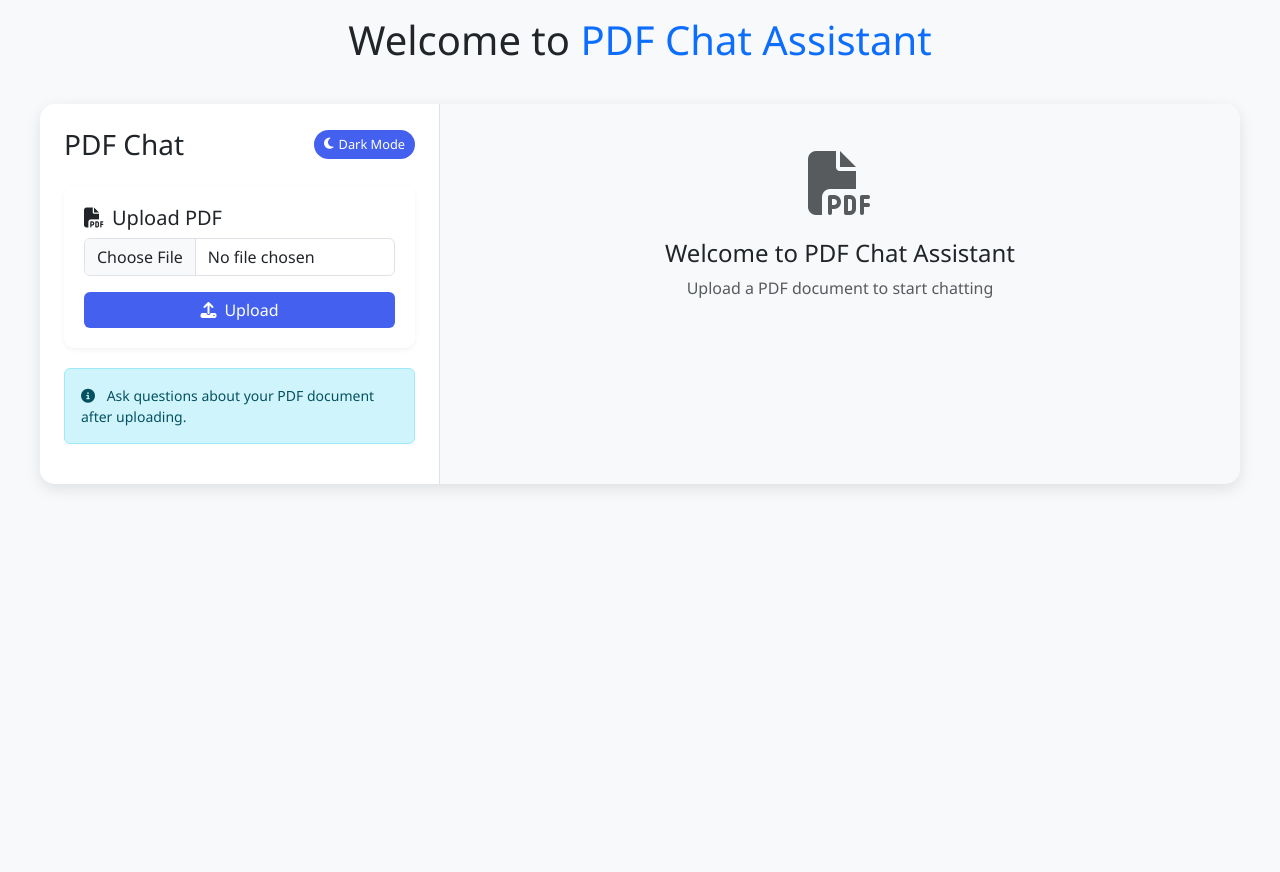
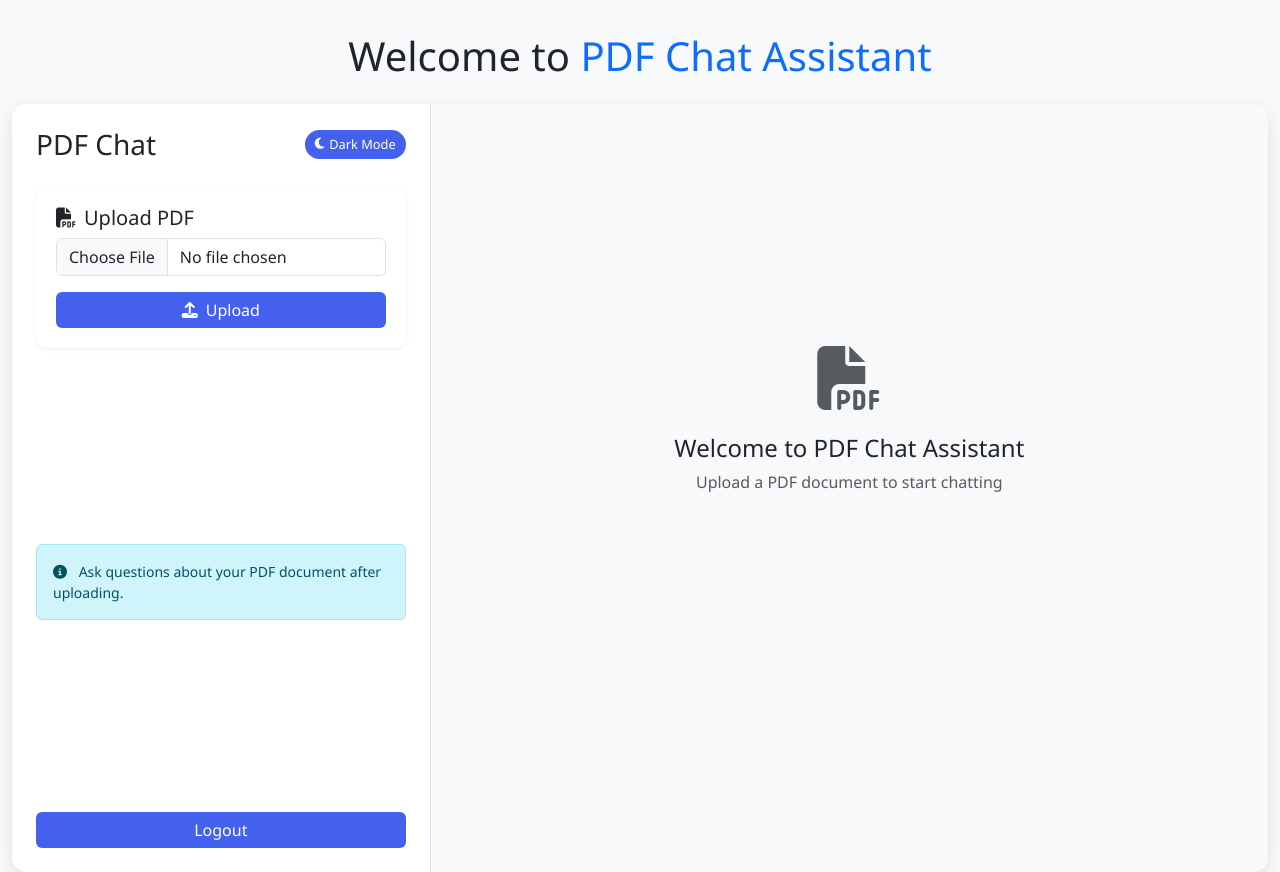
Before and after one commit to shagorrobidas/chat-bot-pdf-reader, a Django app: page /chatbot/ in a window 1280 px wide. Before the commit the page ends 489 px from the top, so only its background shows below. Run offline with Django 5.2, Linux system fonts and the light colour scheme.

Commit message:
fix design

```diff
--- a/users/templates/base.html
+++ b/users/templates/base.html
@@ -60,7 +60,8 @@
     </head>
     <body>
         <div class="container">
-            {% block content %}{% endblock %}
+            {% block content %}
+            {% endblock %}
         </div>
     </body>
 </html>
--- a/users/templates/chatbot2.html
+++ b/users/templates/chatbot2.html
@@ -36,10 +36,12 @@
                 color: var(--text-color);
                 font-family: 'Segoe UI', Tahoma, Geneva, Verdana, sans-serif;
                 transition: all 0.3s ease;
+                height: 100vh;
+                overflow: hidden;
             }
 
             .chat-container {
-            max-width: 1200px;
+                max-width: 1400px;
                 margin: 0 auto;
                 border-radius: 15px;
                 overflow: hidden;
@@ -51,6 +53,8 @@
                 background-color: var(--sidebar-bg);
                 border-right: 1px solid var(--border-color);
                 height: 100%;
+                display: flex;
+                flex-direction: column;
             }
 
             .chat-area {
@@ -58,17 +62,29 @@
                 height: calc(100% - 120px);
                 overflow-y: auto;
                 padding: 20px;
+                display: flex;
+                flex-direction: column;
+            }
+
+            .messages-container {
+                flex-grow: 1;
+                overflow-y: auto;
+                min-height: 0;
+                display: flex;
+                flex-direction: column;
             }
 
             .input-area {
                 background-color: var(--card-bg);
                 padding: 15px;
                 border-top: 1px solid var(--border-color);
+                flex-shrink: 0;
             }
 
             .message {
                 margin-bottom: 15px;
                 max-width: 80%;
+                flex-shrink: 0;
             }
 
             .user-message {
@@ -136,14 +152,22 @@
                 border-color: var(--primary-color);
                 box-shadow: 0 0 0 0.25rem rgba(67, 97, 238, 0.25);
             }
+
+            .welcome-message {
+                height: 100%;
+                display: flex;
+                flex-direction: column;
+                justify-content: center;
+                align-items: center;
+            }
         </style>
     </head>
     <body>
+        <div class="container-fluid h-100 py-3">
             <h1 class="text-center mb-4 mt-3">Welcome to <span class="text-primary">PDF Chat Assistant</span></h1>
-    <div class="container-fluid h-100 py-3">
             <div class="chat-container d-flex h-100">
                 <!-- Sidebar -->
-            <div class="sidebar col-md-4 p-4 d-flex flex-column">
+                <div class="sidebar col-md-4 p-4">
                     <div class="d-flex justify-content-between align-items-center mb-4">
                         <h3 class="m-0">PDF Chat</h3>
                         <div class="theme-switch" id="themeToggle">
@@ -178,14 +202,15 @@
                             Ask questions about your PDF document after uploading.
                         </div>
                     </div>
+                    <a href="{% url 'logout' %}" class="btn btn-primary mt-auto">Logout</a>
                 </div>
 
                 <!-- Chat Area -->
-            <!-- Chat Area -->
-            <div class="col-md-8 d-flex flex-column">
+                <div class="col-md-8 d-flex flex-column" style="height: 100%;">
                     <div class="chat-area" id="chatArea">
+                        <div class="messages-container" id="messagesContainer">
                             {% if not file_uploaded %}
-                    <div class="welcome-message text-center d-flex flex-column align-items-center justify-content-center h-100">
+                            <div class="welcome-message text-center">
                                 <div class="mb-4">
                                     <i class="fas fa-file-pdf fa-4x text-muted"></i>
                                 </div>
@@ -214,6 +239,7 @@
                                 {{ error }}
                             </div>
                             {% endif %}
+                        </div>
                     </div>
 
                     {% if file_uploaded %}
@@ -259,10 +285,28 @@
             });
 
             // Auto-scroll chat to bottom
+            const messagesContainer = document.getElementById('messagesContainer');
+            if (messagesContainer) {
+                messagesContainer.scrollTop = messagesContainer.scrollHeight;
+
+                // Ensure at least 5 messages are visible with scrolling
+                const messages = messagesContainer.querySelectorAll('.message');
+                if (messages.length > 5) {
+                    messagesContainer.style.overflowY = 'auto';
+                    // Scroll to show the last 5 messages
+                    if (messages.length > 0) {
+                        messages[messages.length - 1].scrollIntoView({ behavior: 'smooth' });
+                    }
+                }
+            }
+
+            // Adjust heights on window resize
+            window.addEventListener('resize', () => {
                 const chatArea = document.getElementById('chatArea');
                 if (chatArea) {
-            chatArea.scrollTop = chatArea.scrollHeight;
+                    chatArea.style.height = `calc(100% - 120px)`;
                 }
+            });
         </script>
     </body>
 </html>
--- a/users/views.py
+++ b/users/views.py
@@ -19,7 +19,7 @@ from django.utils import timezone
 from django.conf import settings
 settings.GROQ_API_KEY = os.getenv("GROQ_API_KEY")
 
-class ChatbotView(TemplateView):
+class ChatbotView(TemplateView, LoginRequiredMixin):
     template_name = "chatbot2.html"
 
     def get_context_data(self, **kwargs):
```
Also changed, not shown: users/templates/registration/login.html (+13 -2 lines), users/templates/registration/socal_logo.html (added, +40 -0 lines), db.sqlite3, 4 other files. Lines whose indentation alone changed are shown as unchanged.
